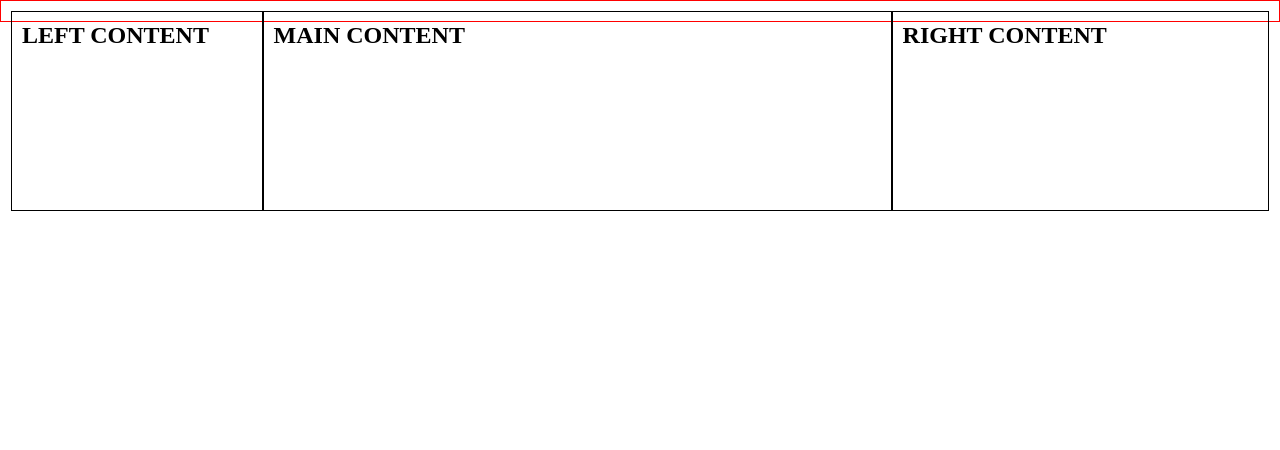
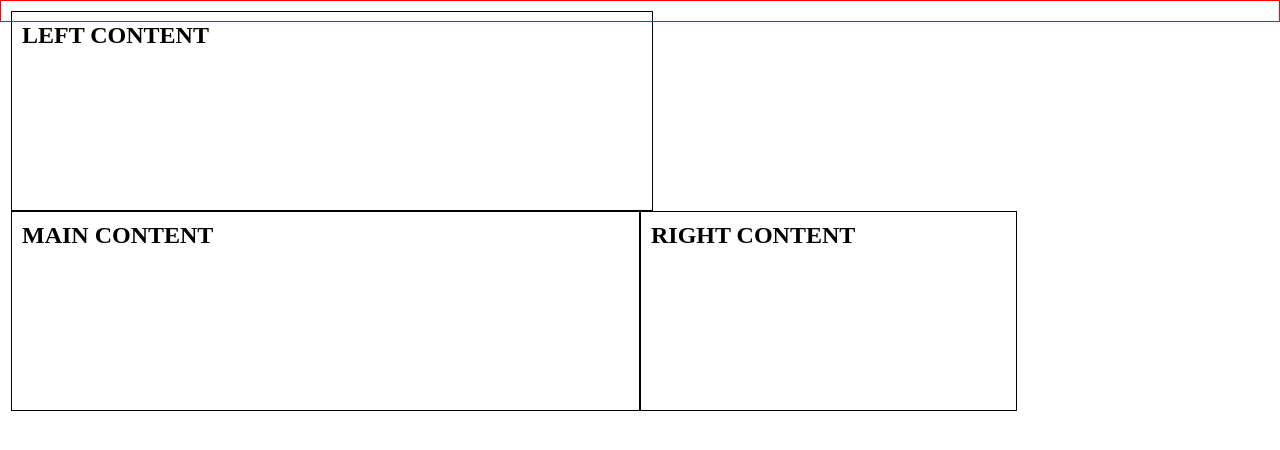
Before and after one commit to Oanh1008/FE_HUSC, a plain HTML site: page FE_ThayPhong/FloatLayout/index.html in a window 1280 px wide. Drawn offline with Linux system fonts and the light colour scheme.

Commit message:
22-02-2022

```diff
--- a/FE_ThayPhong/FloatLayout/index.html
+++ b/FE_ThayPhong/FloatLayout/index.html
@@ -22,7 +22,7 @@
         }
 
         .left-content{
-            width: 20%;
+            width: 51%;
             min-height: 200px;
             float: left;
         }
```
